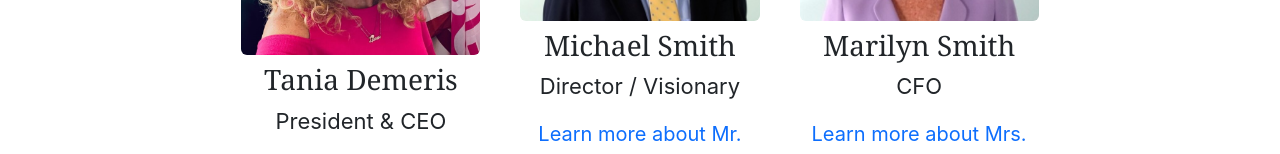
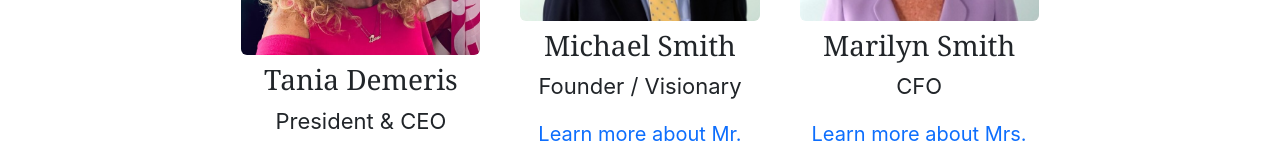
Before and after one commit to JeffGoji/React-Ensyte-Website, a React (Create React App) app: page /executive-team in a window 1280 px wide. Shown: the part 382-536 px from the top of the page. Built offline with nearby package versions, Linux system fonts and the light colour scheme.

Commit message:
Changed name on About Us page.

```diff
--- a/src/components/pages/Execs.js
+++ b/src/components/pages/Execs.js
@@ -38,7 +38,7 @@ const Execs = () => {
                                     <div className="card-body">
                                         <img src={image1} alt="Michael Smith" className="img-fluid rounded" style={{ maxHeight: "264px" }} />
                                         <h3 className="card-title mt-2">Michael Smith</h3>
-                                        <p className="card-text">Director / Visionary</p>
+                                        <p className="card-text">Founder / Visionary</p>
                                         <NavLink to="/michael-smith" className="link">Learn more about Mr. Smith</NavLink>
                                     </div>
                                 </div>
```
